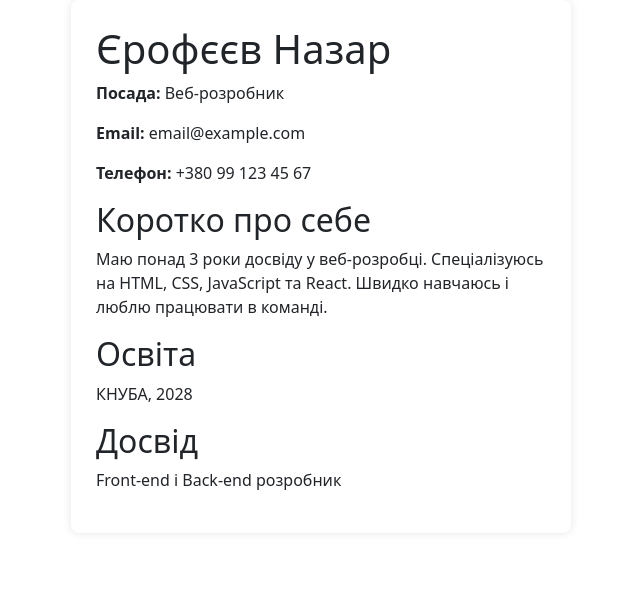
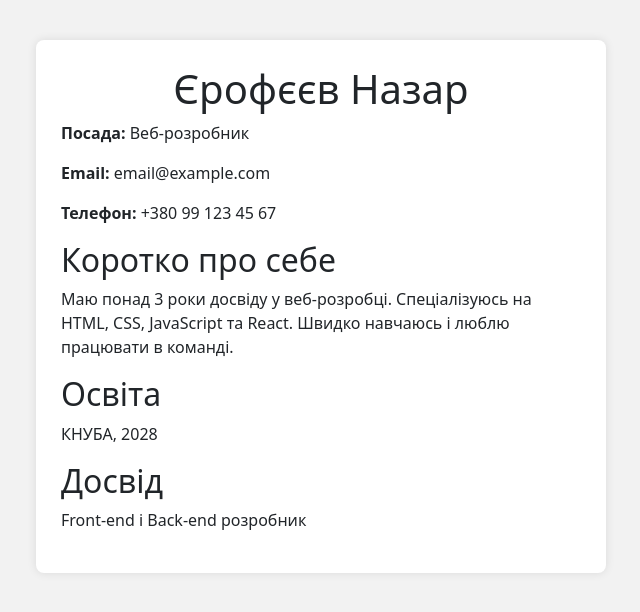
Before and after one commit to SoYVeJ/id9202817, a plain HTML site: page index.html in a window 1280 px wide. Shown: the whole page, without its empty margins (319-959 px from the left). Drawn offline with nearby package versions, Linux system fonts and the light colour scheme.

Commit message:
Update index.html

```diff
--- a/index.html
+++ b/index.html
@@ -3,29 +3,26 @@
 <head>
     <meta charset="UTF-8">
     <title>Резюме</title>
+    <meta name="viewport" content="width=device-width, initial-scale=1">
+    <link href="https://cdn.jsdelivr.net/npm/bootstrap@5.3.0/dist/css/bootstrap.min.css" rel="stylesheet">
     <style>
         body {
-            font-family: Arial, sans-serif;
             background-color: #f2f2f2;
-            margin: 40px;
+            padding: 40px 0;
         }
         .resume {
             background-color: #fff;
             padding: 25px;
             border-radius: 8px;
-            max-width: 500px;
-            margin: auto;
             box-shadow: 0 0 10px rgba(0,0,0,0.1);
         }
-        h1, h2 {
-            margin-top: 0;
-        }
     </style>
-    <link href="https://cdn.jsdelivr.net/npm/bootstrap@5.3.0/dist/css/bootstrap.min.css" rel="stylesheet">
 </head>
 <body>
-    <div class="resume">
-        <h1>Єрофєєв Назар</h1>
+    <div class="container">
+        <div class="row justify-content-center">
+            <div class="col-12 col-md-8 col-lg-6 resume">
+                <h1 class="text-center">Єрофєєв Назар</h1>
                 <p><strong>Посада:</strong> Веб-розробник</p>
                 <p><strong>Email:</strong> email@example.com</p>
                 <p><strong>Телефон:</strong> +380 99 123 45 67</p>
@@ -39,5 +36,7 @@
                 <h2>Досвід</h2>
                 <p>Front-end і Back-end розробник</p>
             </div>
+        </div>
+    </div>
 </body>
 </html>
```
Lines whose indentation alone changed are shown as unchanged.
